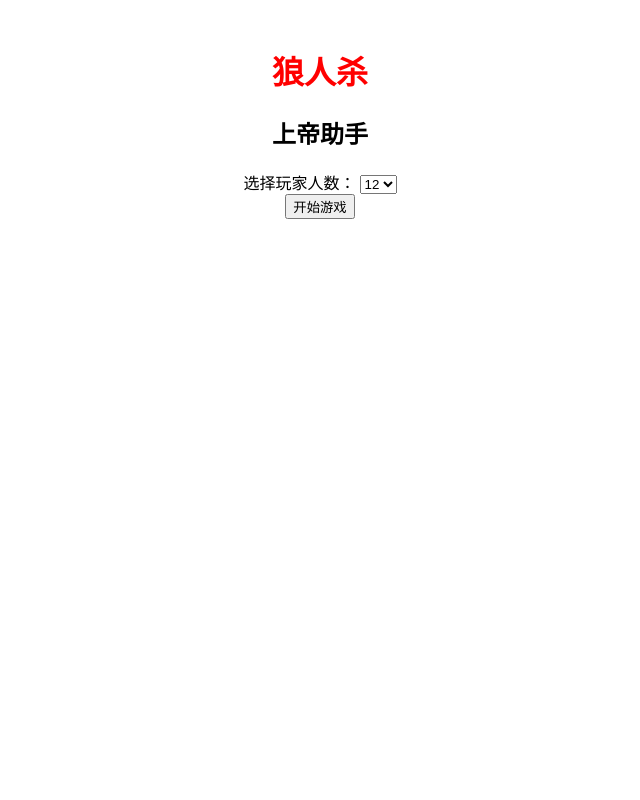
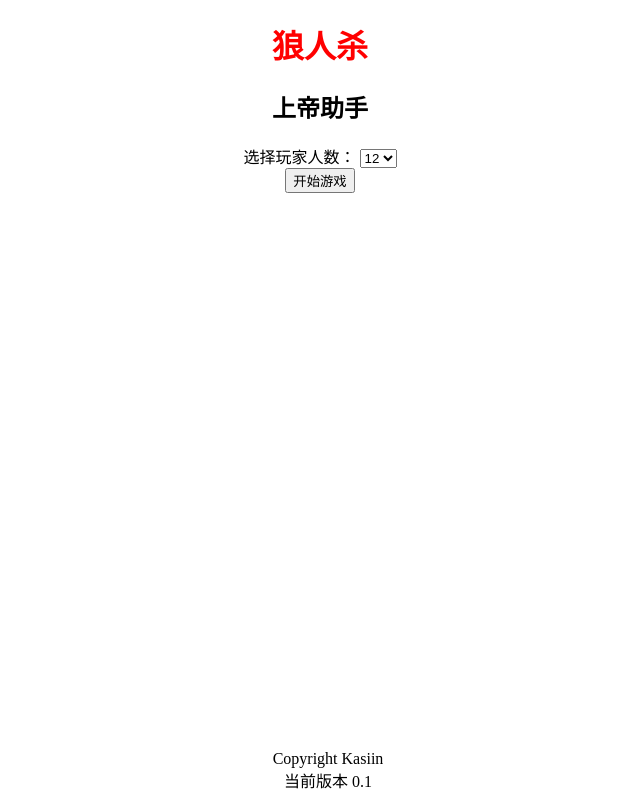
Before and after one commit to Kasiin/God-Assistant, a plain HTML site: page index.html in a window 1280 px wide. Shown: the whole page, without its empty margins (320-960 px from the left). Drawn offline with Linux system fonts and the light colour scheme.

Commit message:
beta 0.1
功能demo 版本号0.1

```diff
--- a/index.html
+++ b/index.html
@@ -1,13 +1,17 @@
 <!DOCTYPE html>
 <html lang="en" xmlns="http://www.w3.org/1999/html">
 <head>
-    <meta name="description" content="狼人杀上帝助手">
+    <meta name="description" content="狼人杀上帝助手0.1">
     <meta name="author" content="Kasiin">
     <meta charset="UTF-8">
     <style type="text/css">
+        html {
+            height:100%;
+        }
         body {text-align: center;}
         h1 {color:red;}
         p {color:blue;}
+        #footer{ width: 100%;  height: 50px;  position: fixed;  bottom: 0;    text-align:center; }
     </style>
     <script>
         function table()
@@ -35,12 +39,11 @@
             document.getElementById("table1").innerHTML = data;
         }
     </script>
-    <title>god assistant</title>
+    <title>上帝助手</title>
 </head>
-<br>
+<body>
 <h1>狼人杀</h1>
 <h2>上帝助手</h2>
-<form action="">
 选择玩家人数：
 <select name="playernum" id="select_1" class="xlak">
     <option value="8">8</option>
@@ -54,9 +57,12 @@
     <option value="16">16</option>
 </select>
 <br><input name="" type="button" value="开始游戏" class="buttton" onclick="table()"/>
-</form><br>
+<br>
 <div id="div1" style="display: none" mce_style="display: none" >
     <div id="table1" ></div>
 </div>
+<div id="footer" >
+    Copyright Kasiin<br>当前版本 0.1
+</div>
 </body>
 </html>
```
Also changed, not shown: 1 other file. Lines whose indentation alone changed are shown as unchanged.
